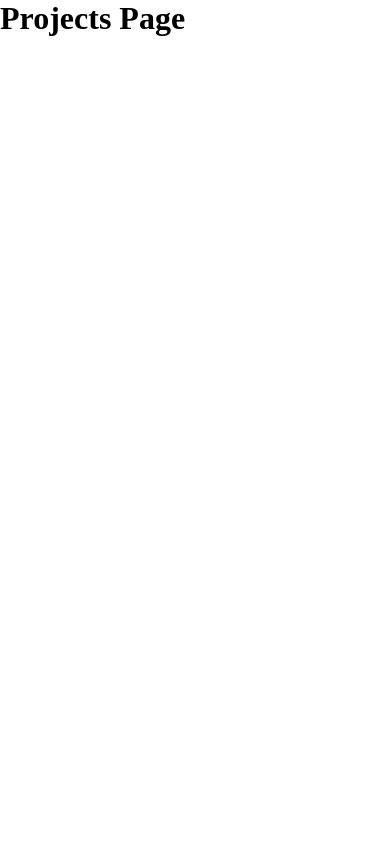
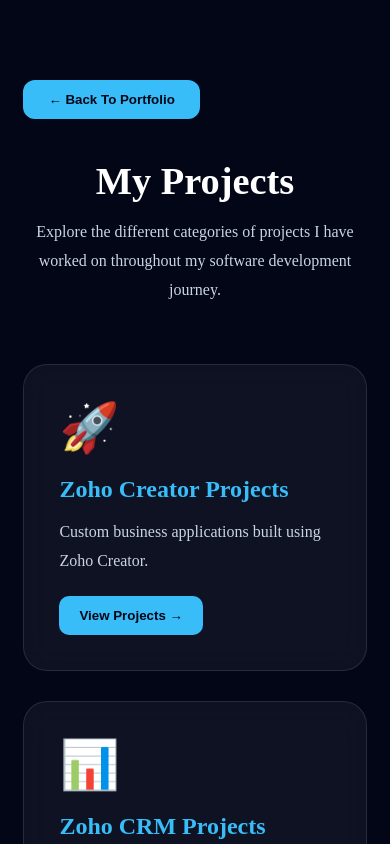
Before and after one commit to Ashirwad04/ashirwad-kumar-portfolio, a React (Vite) app: page /projects in a window 390 px wide. Shown: the top 844 px of the page. Built offline with nearby package versions, Linux system fonts and the light colour scheme.

Commit message:
feat: complete project page

```diff
--- a/src/App.jsx
+++ b/src/App.jsx
@@ -12,6 +12,18 @@
 import Education from "./Education/Education";
 import Contact from "./Contact/Contact";
 import Footer from "./Footer/Footer";
+
+
+
+//Project Section import
+import Creator from "./Explore/Projects/ZohoCreator/Creator";
+import Crm from "./Explore/Projects/ZohoCrm/Crm";
+import ZohoIntegration from "./Explore/Projects/ZohoIntegration/ZohoIntegration";
+import ReactProject from "./Explore/Projects/React/ReactProeject";
+import Learning from "./Explore/Projects/Learning/Learnign";
+import JavaBackend from "./Explore/Projects/JavaBackend/java";
+import Fun from "./Explore/Projects/FunProject/fun";
+
 
 
 
@@ -41,6 +53,17 @@
       <Route path="/books" element={<Books />} />
       <Route path="/blogs" element={<Blogs />} />
 
+
+
+
+      <Route path="/projects/creator" element={<Creator />} />
+<Route path="/projects/crm" element={<Crm />} />
+<Route path="/projects/integrations" element={<ZohoIntegration />} />
+<Route path="/projects/react" element={<ReactProject />} />
+<Route path="/projects/learning" element={<Learning />} />
+<Route path="/projects/java" element={<JavaBackend />} />
+<Route path="/projects/fun" element={<Fun />} />
+
     </Routes>
   );
 }
--- /dev/null
+++ b/src/Explore/Projects/FunProject/fun.jsx
@@ -0,0 +1,13 @@
+function FunProject() {
+    return (
+        <section className="FunProject-projects">
+            <h1>Zoho FunProject Projects</h1>
+            <p>
+                Explore the custom business applications I have developed using Zoho FunProject, showcasing my expertise in building efficient and user-friendly solutions.
+            </p>
+        </section>
+    );
+}
+
+
+export default FunProject;
--- /dev/null
+++ b/src/Explore/Projects/JavaBackend/java.jsx
@@ -0,0 +1,13 @@
+function Java() {
+    return (
+        <section className="Java-projects">
+            <h1>Zoho Java Projects</h1>
+            <p>
+                Explore the custom business applications I have developed using Zoho Java, showcasing my expertise in building efficient and user-friendly solutions.
+            </p>
+        </section>
+    );
+}
+
+
+export default Java;
--- /dev/null
+++ b/src/Explore/Projects/Learning/Learnign.jsx
@@ -0,0 +1,13 @@
+function Learning() {
+    return (
+        <section className="Learning-projects">
+            <h1>Zoho Learning Projects</h1>
+            <p>
+                Explore the custom business applications I have developed using Zoho Learning, showcasing my expertise in building efficient and user-friendly solutions.
+            </p>
+        </section>
+    );
+}
+
+
+export default Learning;
--- /dev/null
+++ b/src/Explore/Projects/Projects.css
@@ -0,0 +1,121 @@
+.projects-page {
+  min-height: 100vh;
+  padding: 100px 10%;
+
+  background: #020617;
+  color: white;
+}
+
+.back-btn {
+  padding: 12px 25px;
+
+  border: none;
+  border-radius: 12px;
+
+  background: #38bdf8;
+  color: #020617;
+
+  font-weight: 600;
+
+  cursor: pointer;
+
+  margin-bottom: 40px;
+
+  transition: 0.3s ease;
+}
+
+.back-btn:hover {
+  transform: translateY(-3px);
+}
+
+.projects-header {
+  text-align: center;
+  margin-bottom: 60px;
+}
+
+.projects-header h1 {
+  font-size: 3rem;
+  margin-bottom: 15px;
+}
+
+.projects-header p {
+  color: #cbd5e1;
+  max-width: 700px;
+  margin: auto;
+  line-height: 1.8;
+}
+
+.projects-grid {
+  display: grid;
+
+  grid-template-columns:
+    repeat(auto-fit, minmax(320px, 1fr));
+
+  gap: 30px;
+}
+
+.project-card {
+  background: rgba(255,255,255,0.05);
+
+  border: 1px solid rgba(255,255,255,0.1);
+
+  border-radius: 24px;
+
+  padding: 35px;
+
+  cursor: pointer;
+
+  transition: all 0.4s ease;
+
+  backdrop-filter: blur(15px);
+}
+
+.project-card:hover {
+  transform: translateY(-10px);
+
+  box-shadow:
+    0 10px 30px rgba(56,189,248,0.15),
+    0 0 40px rgba(139,92,246,0.15);
+}
+
+.project-icon {
+  font-size: 3rem;
+  margin-bottom: 20px;
+}
+
+.project-card h2 {
+  margin-bottom: 15px;
+  color: #38bdf8;
+}
+
+.project-card p {
+  color: #cbd5e1;
+  line-height: 1.8;
+  margin-bottom: 20px;
+}
+
+.view-btn {
+  border: none;
+
+  padding: 12px 20px;
+
+  border-radius: 10px;
+
+  background: #38bdf8;
+
+  color: #020617;
+
+  font-weight: 600;
+
+  cursor: pointer;
+}
+
+@media (max-width: 768px) {
+  .projects-page {
+    padding: 80px 6%;
+  }
+
+  .projects-header h1 {
+    font-size: 2.4rem;
+  }
+}
--- a/src/Explore/Projects/Projects.jsx
+++ b/src/Explore/Projects/Projects.jsx
@@ -1,5 +1,112 @@
+import "./Projects.css";
+import { useNavigate } from "react-router-dom";
+
 function Projects() {
-  return <h1>Projects Page</h1>;
+  const navigate = useNavigate();
+
+  const projectCategories = [
+    {
+      title: "Zoho Creator Projects",
+      icon: "🚀",
+      description:
+        "Custom business applications built using Zoho Creator.",
+      route: "/projects/creator",
+    },
+
+    {
+      title: "Zoho CRM Projects",
+      icon: "📊",
+      description:
+        "CRM automation, workflows, blueprints and client solutions.",
+      route: "/projects/crm",
+    },
+
+    {
+      title: "Zoho Integration Projects",
+      icon: "🔗",
+      description:
+        "Integrations between Zoho applications and third-party platforms.",
+      route: "/projects/integrations",
+    },
+
+    {
+      title: "Java Backend Projects",
+      icon: "☕",
+      description:
+        "Spring Boot, REST APIs, backend services and microservices.",
+      route: "/projects/java",
+    },
+
+    {
+      title: "React Projects",
+      icon: "⚛️",
+      description:
+        "Modern frontend applications built using React.",
+      route: "/projects/react",
+    },
+
+    {
+      title: "Fun Projects",
+      icon: "🎮",
+      description:
+        "Creative and experimental projects developed for fun.",
+      route: "/projects/fun",
+    },
+
+    {
+      title: "Learning Projects",
+      icon: "📚",
+      description:
+        "Projects created while learning new technologies.",
+      route: "/projects/learning",
+    },
+  ];
+
+  return (
+    <section className="projects-page">
+
+      <button
+        className="back-btn"
+        onClick={() => navigate("/")}
+      >
+        ← Back To Portfolio
+      </button>
+
+      <div className="projects-header">
+        <h1>My Projects</h1>
+
+        <p>
+          Explore the different categories of projects I have
+          worked on throughout my software development journey.
+        </p>
+      </div>
+
+      <div className="projects-grid">
+
+        {projectCategories.map((project, index) => (
+          <div
+            key={index}
+            className="project-card"
+            onClick={() => navigate(project.route)}
+          >
+            <div className="project-icon">
+              {project.icon}
+            </div>
+
+            <h2>{project.title}</h2>
+
+            <p>{project.description}</p>
+
+            <button className="view-btn">
+              View Projects →
+            </button>
+          </div>
+        ))}
+
+      </div>
+
+    </section>
+  );
 }
 
 export default Projects;
--- /dev/null
+++ b/src/Explore/Projects/React/ReactProeject.jsx
@@ -0,0 +1,13 @@
+function ReactProject() {
+    return (
+        <section className="ReactProject-projects">
+            <h1>Zoho ReactProject Projects</h1>
+            <p>
+                Explore the custom business applications I have developed using Zoho ReactProject, showcasing my expertise in building efficient and user-friendly solutions.
+            </p>
+        </section>
+    );
+}
+
+
+export default ReactProject;
--- /dev/null
+++ b/src/Explore/Projects/ZohoCreator/Creator.jsx
@@ -0,0 +1,27 @@
+import { useNavigate } from "react-router-dom";
+
+function Creator() {
+
+  const navigate = useNavigate();
+
+  return (
+    <section className="creator-projects">
+
+      <button
+        onClick={() => navigate(-1)}
+      >
+        ← Back
+      </button>
+
+      <h1>Zoho Creator Projects</h1>
+
+      <p>
+        Explore the custom business applications I have
+        developed using Zoho Creator.
+      </p>
+
+    </section>
+  );
+}
+
+export default Creator;
--- /dev/null
+++ b/src/Explore/Projects/ZohoCrm/Crm.jsx
@@ -0,0 +1,13 @@
+function Crm() {
+    return (
+        <section className="Crm-projects">
+            <h1>Zoho Crm Projects</h1>
+            <p>
+                Explore the custom business applications I have developed using Zoho Crm, showcasing my expertise in building efficient and user-friendly solutions.
+            </p>
+        </section>
+    );
+}
+
+
+export default Crm;
--- /dev/null
+++ b/src/Explore/Projects/ZohoIntegration/ZohoIntegration.jsx
@@ -0,0 +1,13 @@
+function ZohoIntegration() {
+    return (
+        <section className="ZohoIntegration-projects">
+            <h1>Zoho ZohoIntegration Projects</h1>
+            <p>
+                Explore the custom business applications I have developed using Zoho ZohoIntegration, showcasing my expertise in building efficient and user-friendly solutions.
+            </p>
+        </section>
+    );
+}
+
+
+export default ZohoIntegration;
```
